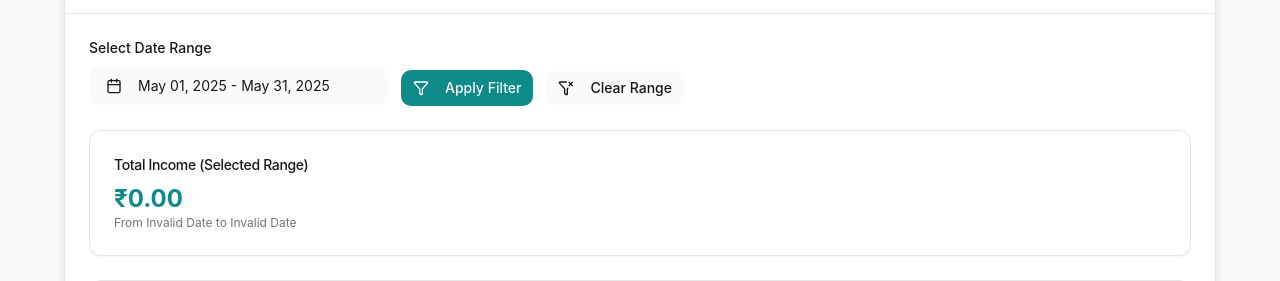
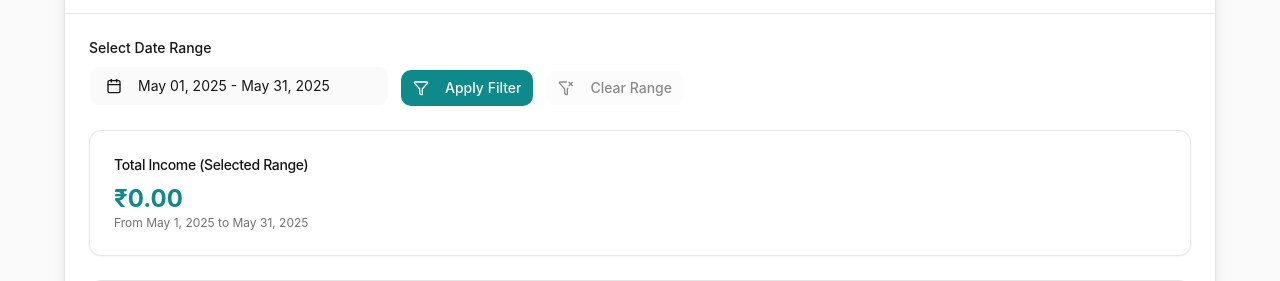
Before and after one commit to yogeshgohil/invoice-craft, a Next.js app: page /reports/income in a window 1280 px wide. Shown: the part 134-415 px from the top of the page. Built offline with nearby package versions, Linux system fonts and the light colour scheme; no server answers; the database is empty; sample sign-in values are in the browser's storage.

Commit message:
it showing this "From Invalid Date to Invalid Date"

```diff
--- a/src/app/reports/income/page.tsx
+++ b/src/app/reports/income/page.tsx
@@ -1,4 +1,3 @@
-
 'use client';
 
 import { useState, useEffect, Suspense } from 'react';
@@ -11,7 +10,7 @@ import { formatCurrency } from '@/lib/utils';
 import { Skeleton } from '@/components/ui/skeleton';
 import { Alert, AlertDescription, AlertTitle } from "@/components/ui/alert";
 import { AlertTriangle } from 'lucide-react';
-import { subMonths, startOfMonth, endOfMonth, format as formatDateFns } from 'date-fns'; // Added formatDateFns alias
+import { subMonths, startOfMonth, endOfMonth, format as formatDateFns, isValid, parseISO } from 'date-fns'; // Added isValid, parseISO
 
 // Wrapper Component to use useSearchParams
 function IncomeReportContent() {
@@ -22,19 +21,41 @@ function IncomeReportContent() {
 
     // Get date range from URL params or set defaults to current month
     const defaultEndDate = endOfMonth(new Date());
-    const defaultStartDate = startOfMonth(new Date()); // Default to start of current month
+    const defaultStartDate = startOfMonth(new Date());
 
-    // Use URL params if they exist, otherwise use the calculated defaults
-    const startDate = searchParams.get('startDate') || formatDateFns(defaultStartDate, 'yyyy-MM-dd');
-    const endDate = searchParams.get('endDate') || formatDateFns(defaultEndDate, 'yyyy-MM-dd');
+    // Parse dates from URL params safely, fall back to defaults
+    const parseDateParam = (param: string | null, fallback: Date): Date => {
+        if (param) {
+            const parsed = parseISO(param); // Use parseISO which expects YYYY-MM-DDTHH:mm:ss.sssZ but often works for YYYY-MM-DD
+             if (isValid(parsed)) return parsed;
+
+             // Fallback for simple YYYY-MM-DD parsing
+             const manualParse = parseISO(param + 'T00:00:00Z');
+             if (isValid(manualParse)) return manualParse;
+        }
+        return fallback;
+    };
+
+
+    const effectiveStartDate = parseDateParam(searchParams.get('startDate'), defaultStartDate);
+    const effectiveEndDate = parseDateParam(searchParams.get('endDate'), defaultEndDate);
+
+    // Ensure end date is not before start date after parsing/defaults
+    if (effectiveEndDate < effectiveStartDate) {
+        effectiveEndDate.setTime(endOfMonth(effectiveStartDate).getTime()); // Adjust end date if invalid range
+    }
+
+    const startDateStr = formatDateFns(effectiveStartDate, 'yyyy-MM-dd');
+    const endDateStr = formatDateFns(effectiveEndDate, 'yyyy-MM-dd');
+
 
     useEffect(() => {
         const loadReportData = async () => {
             setIsLoading(true);
             setError(null);
             try {
-                // Fetch data based on the effective start/end dates (from URL or defaults)
-                const data = await fetchIncomeReport({ startDate, endDate });
+                // Fetch data based on the validated start/end date strings
+                const data = await fetchIncomeReport({ startDate: startDateStr, endDate: endDateStr });
                 setReportData(data);
             } catch (err: any) {
                 setError(err.message || 'Failed to load income report.');
@@ -45,8 +66,8 @@ function IncomeReportContent() {
         };
 
         loadReportData();
-        // Re-fetch data when the relevant search params (startDate, endDate) change
-    }, [startDate, endDate]); // Depend on the derived start/end dates
+        // Re-fetch data when the derived date strings change
+    }, [startDateStr, endDateStr]);
 
     return (
         <main className="flex min-h-screen flex-col items-center justify-start p-4 sm:p-6 md:p-8 lg:p-12 bg-background">
@@ -58,8 +79,8 @@ function IncomeReportContent() {
                     </CardDescription>
                 </CardHeader>
                 <CardContent className="p-4 sm:p-6 space-y-6">
-                    {/* Pass the effective start/end dates to the filters component */}
-                    <IncomeReportFilters initialStartDate={startDate} initialEndDate={endDate} />
+                    {/* Pass the effective start/end date strings to the filters component */}
+                    <IncomeReportFilters initialStartDate={startDateStr} initialEndDate={endDateStr} />
 
                     {isLoading ? (
                         <div className="space-y-6">
@@ -95,7 +116,8 @@ function IncomeReportContent() {
                                             {formatCurrency(reportData.totalIncomeInRange)}
                                         </div>
                                         <p className="text-xs text-muted-foreground">
-                                            From {new Date(reportData.startDate + 'T00:00:00Z').toLocaleDateString()} to {new Date(reportData.endDate + 'T00:00:00Z').toLocaleDateString()}
+                                            {/* Format dates from reportData safely */}
+                                            From {formatDateFns(parseISO(reportData.startDate), 'MMM d, yyyy')} to {formatDateFns(parseISO(reportData.endDate), 'MMM d, yyyy')}
                                         </p>
                                     </CardContent>
                                 </Card>
--- a/src/components/income-report-filters.tsx
+++ b/src/components/income-report-filters.tsx
@@ -1,4 +1,3 @@
-
 'use client';
 
 import { useState, useEffect } from 'react';
@@ -7,15 +6,15 @@ import { Button } from '@/components/ui/button';
 import { Calendar } from '@/components/ui/calendar';
 import { Popover, PopoverContent, PopoverTrigger } from '@/components/ui/popover';
 import { Calendar as CalendarIcon, FilterX, Filter } from 'lucide-react'; // Added Filter icon
-import { format, isValid, parseISO, startOfMonth, endOfMonth } from 'date-fns';
+import { format, isValid, parse, startOfMonth, endOfMonth } from 'date-fns'; // Import parse
 import { cn } from '@/lib/utils';
 import { DateRange } from 'react-day-picker';
 import { Label } from '@/components/ui/label';
 import { Skeleton } from '@/components/ui/skeleton';
 
 interface IncomeReportFiltersProps {
-  initialStartDate: string;
-  initialEndDate: string;
+  initialStartDate: string; // Expect YYYY-MM-DD
+  initialEndDate: string;   // Expect YYYY-MM-DD
 }
 
 export function IncomeReportFilters({ initialStartDate, initialEndDate }: IncomeReportFiltersProps) {
@@ -23,42 +22,48 @@ export function IncomeReportFilters({ initialStartDate, initialEndDate }: Income
   const searchParams = useSearchParams();
   const [isClient, setIsClient] = useState(false);
 
-  // Parse initial dates safely, falling back to current month if invalid/missing
-  const parseDate = (dateStr: string | null | undefined, fallback: Date): Date => {
-    if (!dateStr) return fallback;
-    try {
-      const parsed = parseISO(dateStr);
-      return isValid(parsed) ? parsed : fallback;
-    } catch {
-      return fallback;
-    }
+  // Helper to parse YYYY-MM-DD string to Date, falling back gracefully
+  const parseDateString = (dateStr: string | null | undefined, fallbackDate: Date): Date => {
+      if (dateStr) {
+          const parsed = parse(dateStr, 'yyyy-MM-dd', new Date());
+          if (isValid(parsed)) {
+              return parsed;
+          }
+      }
+      return fallbackDate;
   };
 
   const defaultStart = startOfMonth(new Date());
   const defaultEnd = endOfMonth(new Date());
 
-  // Initialize state with URL params or current month defaults
-  const [dateRange, setDateRange] = useState<DateRange | undefined>(() => ({
-      from: parseDate(searchParams.get('startDate'), defaultStart),
-      to: parseDate(searchParams.get('endDate'), defaultEnd),
-  }));
+  // Initialize state based on props (which reflect URL or defaults from page)
+  const [dateRange, setDateRange] = useState<DateRange | undefined>(() => {
+      const fromDate = parseDateString(initialStartDate, defaultStart);
+      const toDate = parseDateString(initialEndDate, defaultEnd);
+      // Ensure 'to' is not before 'from' if parsing fails weirdly
+      return {
+          from: fromDate,
+          to: toDate >= fromDate ? toDate : endOfMonth(fromDate),
+      };
+  });
 
   useEffect(() => {
       setIsClient(true);
-      // Sync state with URL params on mount if they exist
+      // Sync state with URL params *if they differ from initial props*
+      // This handles cases where the user navigates back/forward
       const urlStartDate = searchParams.get('startDate');
       const urlEndDate = searchParams.get('endDate');
-      if (urlStartDate || urlEndDate) {
-         setDateRange({
-            from: parseDate(urlStartDate, defaultStart),
-            to: parseDate(urlEndDate, defaultEnd),
-         });
-      } else {
-         // If no URL params, ensure state reflects default current month
-         setDateRange({ from: defaultStart, to: defaultEnd });
+
+      if (urlStartDate !== initialStartDate || urlEndDate !== initialEndDate) {
+           const fromDate = parseDateString(urlStartDate, defaultStart);
+           const toDate = parseDateString(urlEndDate, defaultEnd);
+           setDateRange({
+               from: fromDate,
+               to: toDate >= fromDate ? toDate : endOfMonth(fromDate),
+           });
       }
   // eslint-disable-next-line react-hooks/exhaustive-deps
-  }, []); // Run only once on mount
+  }, [searchParams, initialStartDate, initialEndDate]); // Rerun if props or searchParams change
 
   // Handler for date selection change (updates state only)
   const handleDateChange = (range: DateRange | undefined) => {
@@ -69,13 +74,14 @@ export function IncomeReportFilters({ initialStartDate, initialEndDate }: Income
   const handleFilterApply = () => {
     const current = new URLSearchParams(); // Start fresh
 
-    if (dateRange?.from) {
+    // Format dates back to YYYY-MM-DD for URL parameters
+    if (dateRange?.from && isValid(dateRange.from)) {
       current.set('startDate', format(startOfMonth(dateRange.from), 'yyyy-MM-dd'));
     }
-    if (dateRange?.to) {
+    if (dateRange?.to && isValid(dateRange.to)) {
       // Use end of the selected month for the 'to' date
       current.set('endDate', format(endOfMonth(dateRange.to), 'yyyy-MM-dd'));
-    } else if (dateRange?.from) {
+    } else if (dateRange?.from && isValid(dateRange.from)) {
         // Default 'to' to end of 'from' month if only 'from' is selected
        current.set('endDate', format(endOfMonth(dateRange.from), 'yyyy-MM-dd'));
     }
@@ -89,11 +95,11 @@ export function IncomeReportFilters({ initialStartDate, initialEndDate }: Income
    const clearFilters = () => {
       // Reset state to current month defaults
       setDateRange({ from: defaultStart, to: defaultEnd });
-      // Navigate to base URL to reflect default state in URL too
+      // Navigate to base URL to clear URL params
       router.push('/reports/income', { scroll: false });
    };
 
-   // Prevent rendering on server to avoid hydration mismatches with Date
+   // Prevent rendering date-dependent UI on server
    if (!isClient) {
       return (
           <div className="flex flex-col sm:flex-row items-start sm:items-end gap-3 mb-4">
@@ -107,6 +113,9 @@ export function IncomeReportFilters({ initialStartDate, initialEndDate }: Income
       );
    }
 
+   const displayFrom = dateRange?.from && isValid(dateRange.from) ? format(dateRange.from, "LLL dd, y") : '';
+   const displayTo = dateRange?.to && isValid(dateRange.to) ? format(dateRange.to, "LLL dd, y") : '';
+
   return (
      <div className="flex flex-col sm:flex-row items-start sm:items-end gap-3 mb-4">
        <div className="grid gap-2 w-full sm:w-auto">
@@ -118,18 +127,17 @@ export function IncomeReportFilters({ initialStartDate, initialEndDate }: Income
                variant={"outline"}
                className={cn(
                  "w-full sm:w-[300px] justify-start text-left font-normal",
-                 !dateRange?.from && "text-muted-foreground" // Adjust condition slightly
+                 !dateRange?.from && "text-muted-foreground"
                )}
              >
                <CalendarIcon className="mr-2 h-4 w-4" />
-               {dateRange?.from ? (
-                 dateRange.to ? (
+               {displayFrom ? (
+                 displayTo ? (
                    <>
-                     {format(dateRange.from, "LLL dd, y")} -{" "}
-                     {format(dateRange.to, "LLL dd, y")}
+                     {displayFrom} - {displayTo}
                    </>
                  ) : (
-                   format(dateRange.from, "LLL dd, y")
+                   displayFrom
                  )
                ) : (
                  <span>Pick a date range</span>
@@ -140,8 +148,9 @@ export function IncomeReportFilters({ initialStartDate, initialEndDate }: Income
              <Calendar
                initialFocus
                mode="range"
-               defaultMonth={dateRange?.from || new Date()}
-               selected={dateRange}
+               // Use valid dates for defaultMonth, selected
+               defaultMonth={dateRange?.from && isValid(dateRange.from) ? dateRange.from : defaultStart}
+               selected={dateRange?.from && isValid(dateRange.from) ? dateRange : { from: defaultStart, to: defaultEnd }}
                onSelect={handleDateChange} // Update state on select
                numberOfMonths={2}
              />
@@ -153,7 +162,8 @@ export function IncomeReportFilters({ initialStartDate, initialEndDate }: Income
            onClick={handleFilterApply}
            size="sm"
            className="w-full sm:w-auto" // Full width on mobile
-           disabled={!dateRange?.from} // Disable if no start date selected
+           // Disable if 'from' date is missing or invalid
+           disabled={!dateRange?.from || !isValid(dateRange.from)}
         >
             <Filter className="mr-2 h-4 w-4" /> Apply Filter
         </Button>
@@ -163,7 +173,12 @@ export function IncomeReportFilters({ initialStartDate, initialEndDate }: Income
             size="sm"
             onClick={clearFilters}
             className="w-full sm:w-auto" // Full width on mobile
-            disabled={!dateRange?.from && !dateRange?.to && !searchParams.get('startDate') && !searchParams.get('endDate')} // Disable if no dates selected AND no params in URL
+            // Disable if state reflects default AND no params in URL
+            disabled={
+                dateRange?.from?.getTime() === defaultStart.getTime() &&
+                dateRange?.to?.getTime() === defaultEnd.getTime() &&
+                !searchParams.get('startDate') && !searchParams.get('endDate')
+            }
         >
             <FilterX className="mr-2 h-4 w-4" /> Clear Range
         </Button>
```
